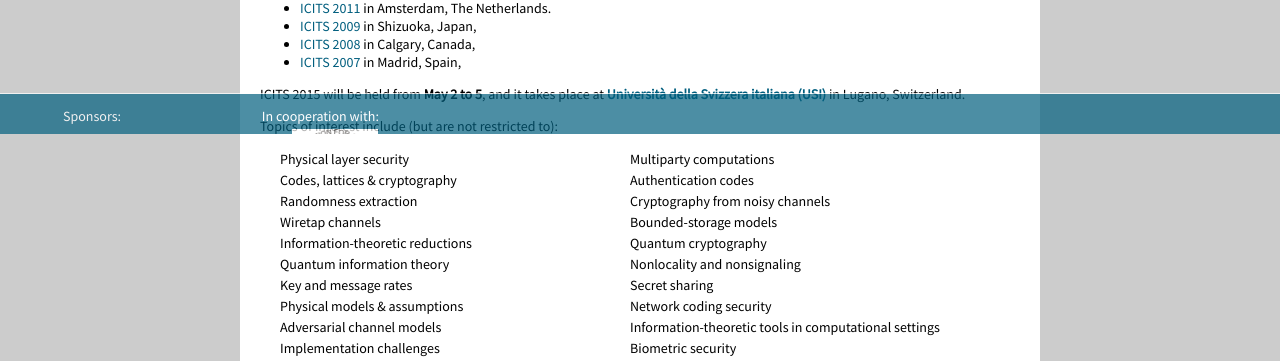
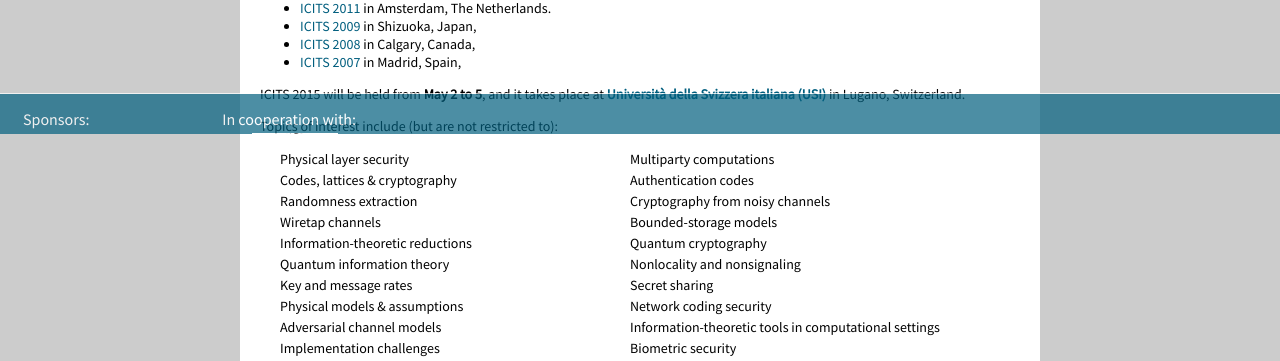
Before and after one commit to EnraH/ICITS_website, a PHP site: page / in a window 1280 px wide. Shown: the part 666-1027 px from the top of the page. Run offline with PHP 8.4, Linux system fonts and the light colour scheme.

Commit message:
change styling of sponsors-bar

```diff
--- a/css/style.css
+++ b/css/style.css
@@ -62,26 +62,26 @@ div#sponsors {
   border-top:1px solid;
   color:#ffffff;
   background-color:#005e7e;
-	//font:14px arial,sans-serif;
+	font-size:16px;
 	position:fixed;
-  height:30px;
+  height:28px;
   overflow: hidden;
   bottom:0px;
   left:0px;
 	width: 100%;
   opacity:0.7;
 	//border:1px solid #eeeeee;
-	padding-left:60px;
-  padding-top:10px
+	padding-left:20px;
+  padding-top:12px;
 }
 
 div#sponsors:hover {
   opacity:0.9;
-  height:140px;
+  height:auto;
   }
 
 #sponsors img {
-  height:86px;
+  max-height:86px;
   vertical-align: baseline;
   }
 
```
